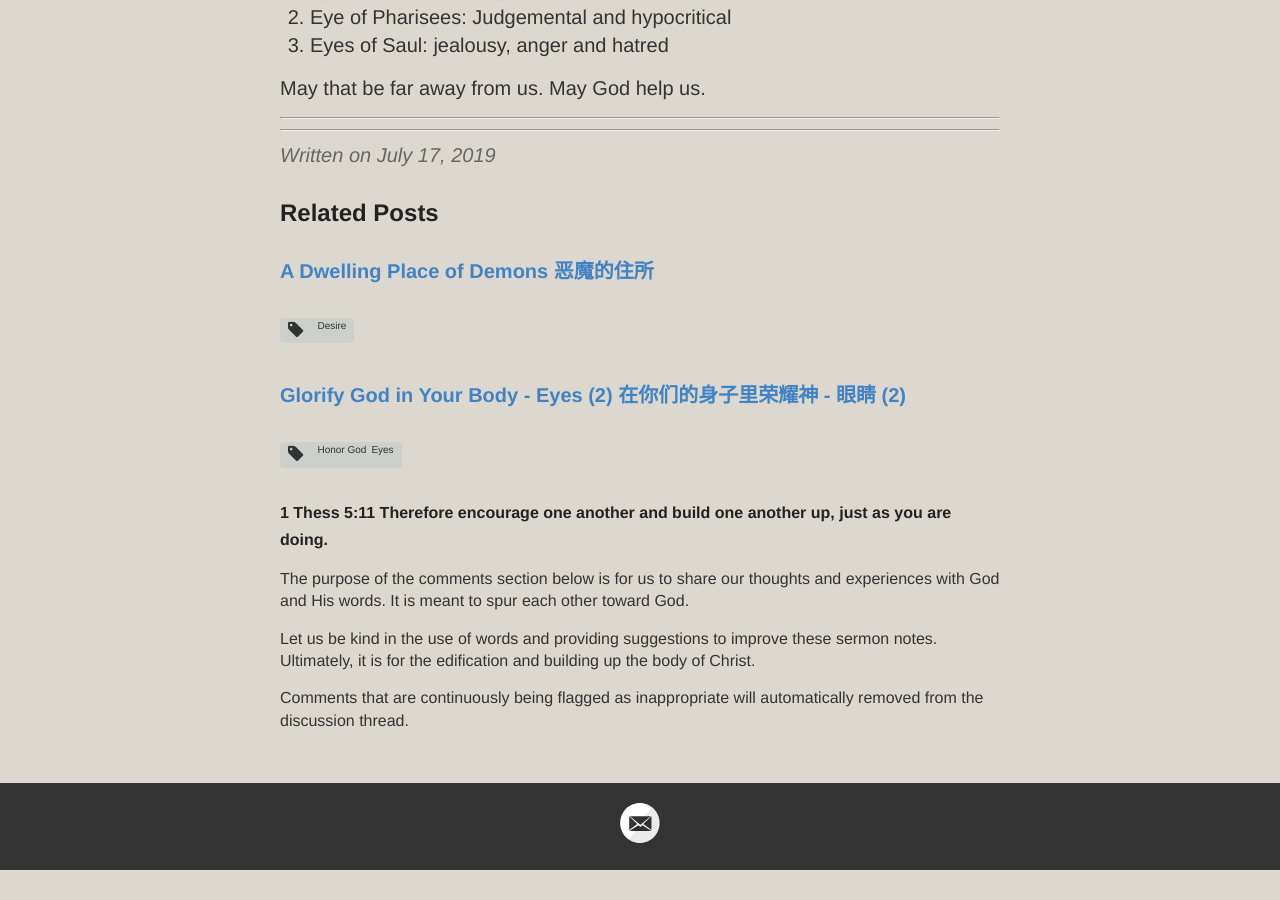
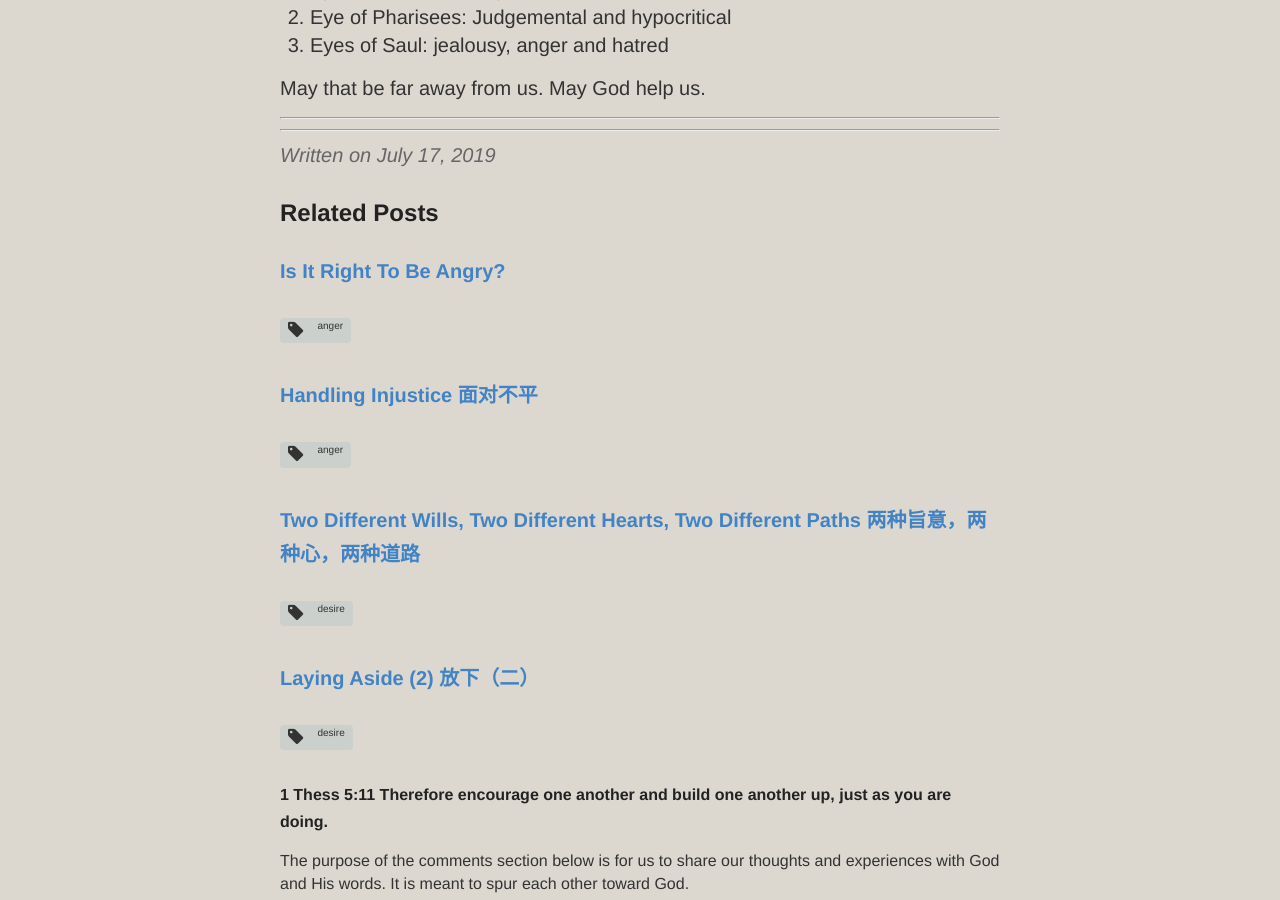
Before and after one commit to catchupTJC/catchuptjc.github.io, a Jekyll site: the page built from _posts/2019-07-17-Glorify God in Your Body - the Eyes.md, in a window 1280 px wide and 900 px high, scrolled down 7719 px. Built offline with Jekyll 4.4.1, drawn with Linux system fonts in a browser that asks for light colours; nearby versions of some CDN libraries; comment, search, counter and statistics services are not loaded; before the commit the page ends 8590 px from its top, so only the background shows below that; some of the changed text lies outside the part shown.

Commit message:
Update 2019-07-17-Glorify God in Your Body - the Eyes.md

```diff
--- a/_posts/2019-07-17-Glorify God in Your Body - the Eyes.md
+++ b/_posts/2019-07-17-Glorify God in Your Body - the Eyes.md
@@ -1,8 +1,8 @@
 ---
 layout: post
 title: Glorify God in Your Body - the Eyes 在你们身子上荣耀神 - 眼睛
-category: Sermon(SG)2019
-tags: [Honor God,Eyes,Desire,Anger]
+category: sermon2019singapore
+tags: [honorgod,eyes,desire,anger]
 hymns: [379,257]
 ---
 
```
